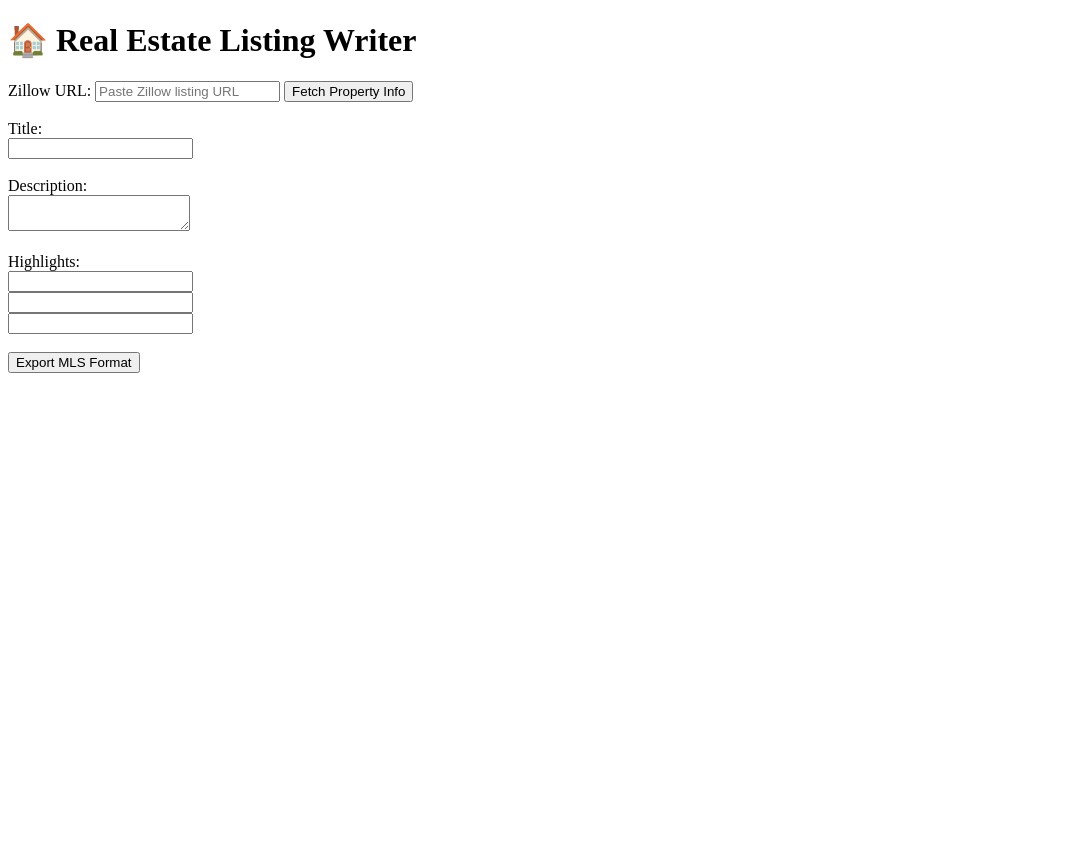
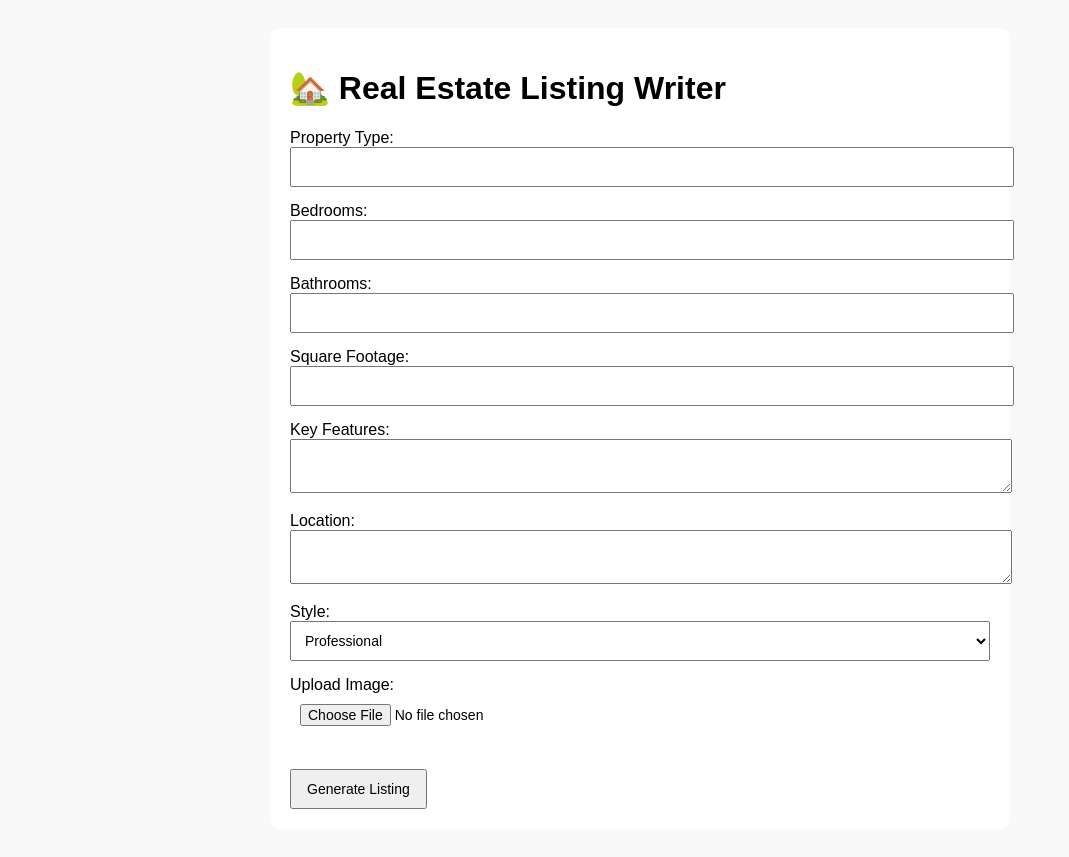
Before and after one commit to ericsjaffe/realestatelisting, a Flask app: page / in a window 1280 px wide. Shown: the whole page, without its empty margins (0-1069 px from the left). Before the commit the page ends 373 px from the top, so only its background shows below. Run offline with Flask 3, Linux system fonts and the light colour scheme.

Commit message:
Add files via upload

```diff
--- a/app.py
+++ b/app.py
@@ -1,15 +1,61 @@
-from flask import Flask, render_template, request, send_file, jsonify
+from flask import Flask, render_template, request, send_file
+from generate import generate_listing, generate_title_and_bullets
 import os
 from dotenv import load_dotenv
+from werkzeug.utils import secure_filename
+from xhtml2pdf import pisa
 from io import BytesIO
 
 load_dotenv()
 
 app = Flask(__name__)
+app.config["UPLOAD_FOLDER"] = "static/uploads"
+app.config["ALLOWED_EXTENSIONS"] = {"png", "jpg", "jpeg", "gif"}
 
-@app.route("/", methods=["GET"])
+os.makedirs(app.config["UPLOAD_FOLDER"], exist_ok=True)
+
+def allowed_file(filename):
+    return "." in filename and filename.rsplit(".", 1)[1].lower() in app.config["ALLOWED_EXTENSIONS"]
+
+@app.route("/", methods=["GET", "POST"])
 def index():
-    return render_template("index.html")
+    description = ""
+    title = ""
+    bullets = []
+    image_url = ""
+    if request.method == "POST":
+        property_type = request.form.get("property_type")
+        bedrooms = request.form.get("bedrooms")
+        bathrooms = request.form.get("bathrooms")
+        sqft = request.form.get("sqft")
+        features = request.form.get("features")
+        location = request.form.get("location")
+        style = request.form.get("style")
+
+        file = request.files.get("media")
+        if file and allowed_file(file.filename):
+            filename = secure_filename(file.filename)
+            image_path = os.path.join(app.config["UPLOAD_FOLDER"], filename)
+            file.save(image_path)
+            image_url = image_path
+
+        description = generate_listing(property_type, bedrooms, bathrooms, sqft, features, location, style)
+        title, bullets = generate_title_and_bullets(property_type, bedrooms, bathrooms, sqft, features, location, style)
+
+    return render_template("index.html", description=description, title=title, bullets=bullets, image_url=image_url)
+
+@app.route("/export_pdf", methods=["POST"])
+def export_pdf():
+    title = request.form.get("title")
+    description = request.form.get("description")
+    bullets = request.form.getlist("bullets")
+    image_url = request.form.get("image_url")
+
+    html = render_template("pdf_template.html", title=title, description=description, bullets=bullets, image_url=image_url)
+    pdf = BytesIO()
+    pisa.CreatePDF(BytesIO(html.encode("utf-8")), dest=pdf)
+    pdf.seek(0)
+    return send_file(pdf, as_attachment=True, download_name="listing.pdf", mimetype="application/pdf")
 
 @app.route("/export_mls", methods=["POST"])
 def export_mls():
--- a/templates/index.html
+++ b/templates/index.html
@@ -2,48 +2,68 @@
 <html>
 <head>
     <title>Real Estate Listing Writer</title>
-    <script>
-    async function fetchZillowData() {
-        const url = document.getElementById("zillow_url").value;
-        const result = await fetch(`https://realty-in-us.p.rapidapi.com/properties/v2/detail?zpid=${extractZpid(url)}`, {
-            method: "GET",
-            headers: {
-                "X-RapidAPI-Key": "bea0bf4b12mshdc9f9e18688347bp10c67djsnd9e4d6dd4cab",
-                "X-RapidAPI-Host": "rapidapi.com"
-            }
-        });
-        const data = await result.json();
-        if (data?.property_id) {
-            document.getElementById("title").value = data.address.line;
-            document.getElementById("description").value = `Beautiful ${data.beds}-bed, ${data.baths} bath home with ${data.building_size?.size} sqft.`;
-        }
-    }
-
-    function extractZpid(url) {
-        const match = url.match(/_(\d+)\/|zpid=(\d+)/);
-        return match ? (match[1] || match[2]) : "";
-    }
-    </script>
+    <link rel="stylesheet" href="/static/style.css">
 </head>
 <body>
-    <h1>🏠 Real Estate Listing Writer</h1>
-    <form action="/export_mls" method="POST">
-        <label>Zillow URL:</label>
-        <input type="text" id="zillow_url" placeholder="Paste Zillow listing URL" />
-        <button type="button" onclick="fetchZillowData()">Fetch Property Info</button><br><br>
+<div class="container">
+    <h1>🏡 Real Estate Listing Writer</h1>
+    <form method="post" enctype="multipart/form-data">
+        <label>Property Type:</label>
+        <input type="text" name="property_type" required><br>
+        <label>Bedrooms:</label>
+        <input type="number" name="bedrooms" required><br>
+        <label>Bathrooms:</label>
+        <input type="number" name="bathrooms" required><br>
+        <label>Square Footage:</label>
+        <input type="number" name="sqft"><br>
+        <label>Key Features:</label>
+        <textarea name="features"></textarea><br>
+        <label>Location:</label>
+        <textarea name="location"></textarea><br>
+        <label>Style:</label>
+        <select name="style">
+            <option value="professional">Professional</option>
+            <option value="luxury">Luxury</option>
+            <option value="family-friendly">Family-Friendly</option>
+            <option value="investor">Investor-Focused</option>
+        </select><br>
+        <label>Upload Image:</label>
+        <input type="file" name="media" accept="image/*"><br><br>
+        <button type="submit">Generate Listing</button>
+    </form>
 
-        <label>Title:</label><br>
-        <input type="text" name="title" id="title" /><br><br>
-
-        <label>Description:</label><br>
-        <textarea name="description" id="description"></textarea><br><br>
-
-        <label>Highlights:</label><br>
-        <input type="text" name="bullets" /><br>
-        <input type="text" name="bullets" /><br>
-        <input type="text" name="bullets" /><br><br>
-
-        <button type="submit">Export MLS Format</button>
-    </form>
+    {% if description %}
+    <div class="output">
+        <h2>{{ title }}</h2>
+        <p>{{ description }}</p>
+        <h3>Highlights:</h3>
+        <ul>
+        {% for b in bullets %}
+            <li>{{ b }}</li>
+        {% endfor %}
+        </ul>
+        {% if image_url %}
+            <img src="{{ image_url }}" width="100%">
+        {% endif %}
+        <form method="post" action="/export_pdf">
+            <input type="hidden" name="title" value="{{ title }}">
+            <input type="hidden" name="description" value="{{ description }}">
+            {% for b in bullets %}
+                <input type="hidden" name="bullets" value="{{ b }}">
+            {% endfor %}
+            <input type="hidden" name="image_url" value="{{ image_url }}">
+            <button type="submit">Download PDF</button>
+        </form>
+        <form method="post" action="/export_mls">
+            <input type="hidden" name="title" value="{{ title }}">
+            <input type="hidden" name="description" value="{{ description }}">
+            {% for b in bullets %}
+                <input type="hidden" name="bullets" value="{{ b }}">
+            {% endfor %}
+            <button type="submit">Export MLS Text</button>
+        </form>
+    </div>
+    {% endif %}
+</div>
 </body>
 </html>
```
